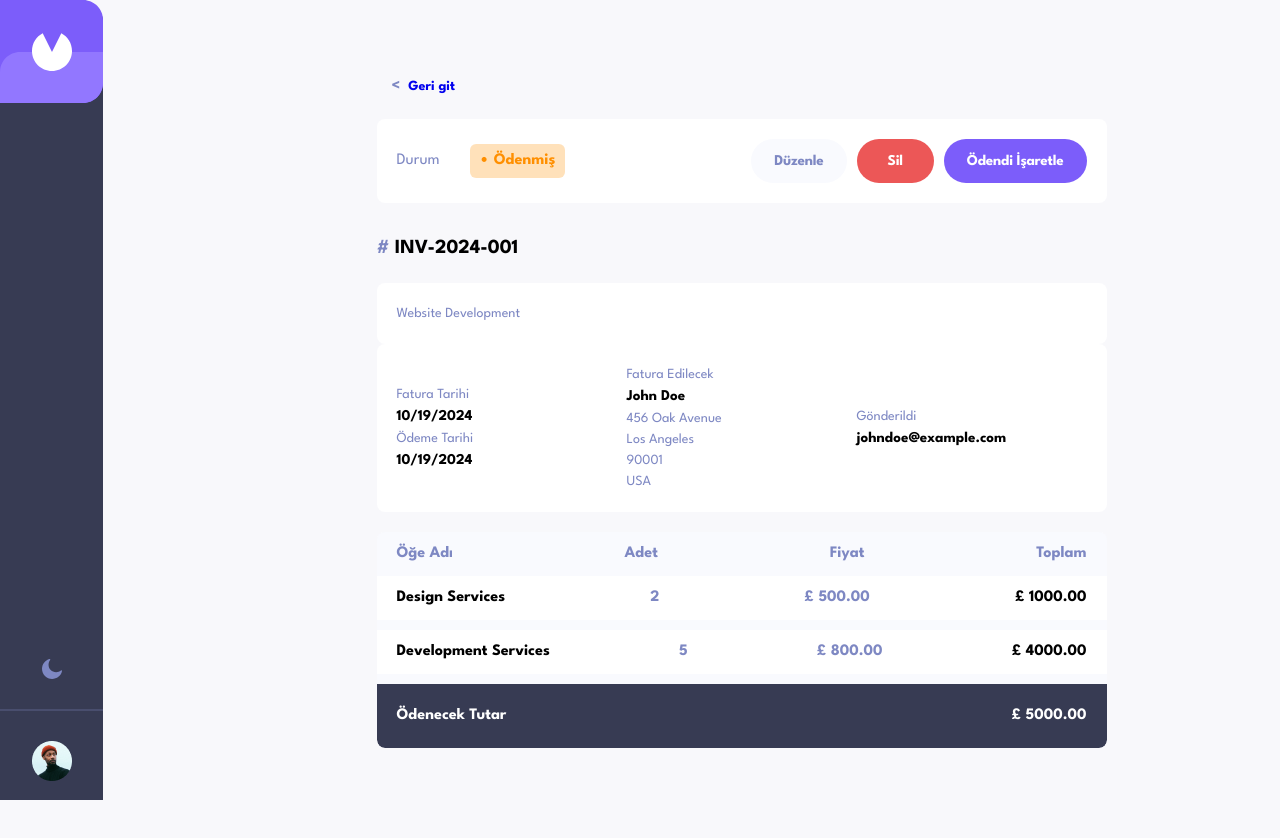
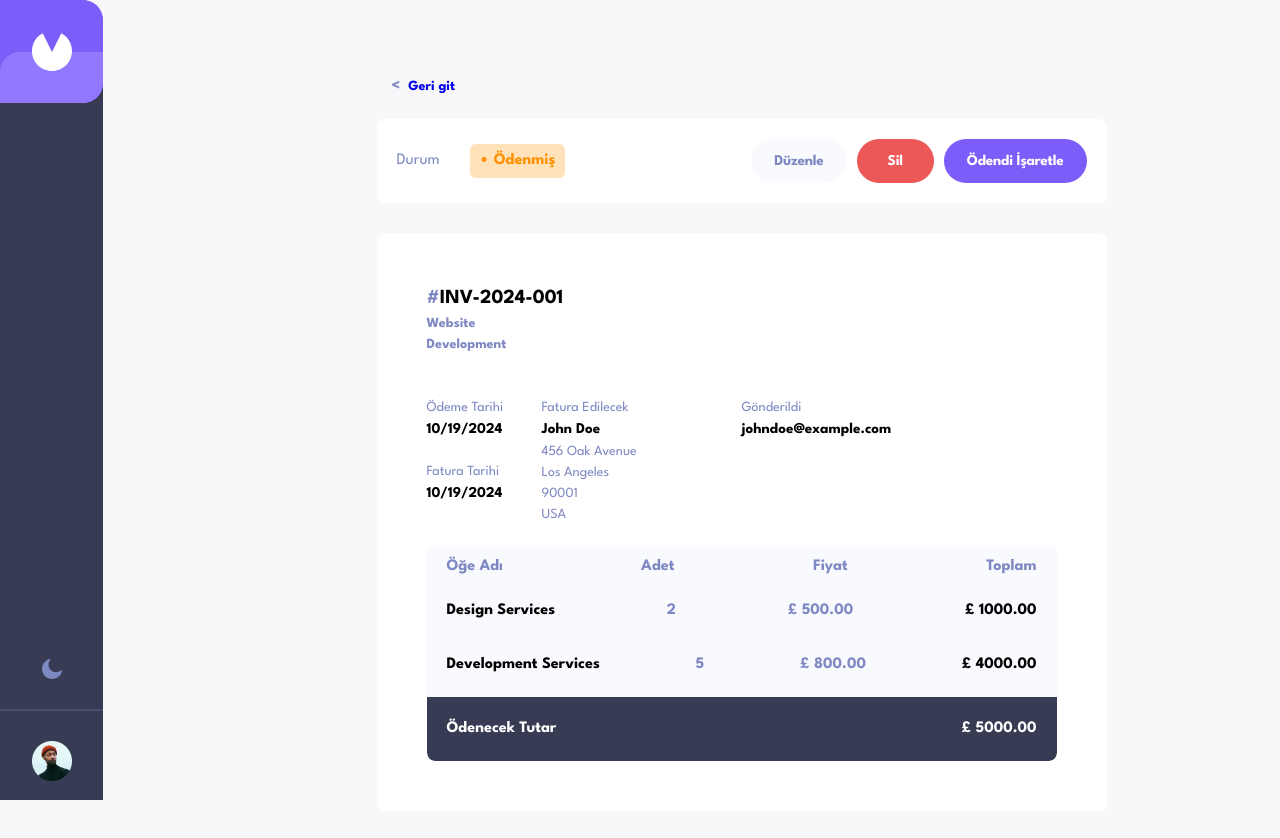
Before and after one commit to dogasvs/invoice-app, a Next.js app: page /details/1 in a window 1280 px wide. Shown: the top 838 px of the page. Built offline with nearby package versions, Linux system fonts and the light colour scheme.

Commit message:
details sayfasındaki öğeler grid ile yeniden oluşturuldu

```diff
--- a/app/(invoices-list)/details/invoice-detail.css
+++ b/app/(invoices-list)/details/invoice-detail.css
@@ -119,25 +119,31 @@
 /* Invoice Bilgileri */
 .invoiceInfo {
   margin-top: 20px;
+  background-color: #fff;
+  padding: 50px;
+  border-radius: 8px;
 }
 
 .infoHeader {
   font-size: 20px;
   font-weight: bold;
-  margin-bottom: 20px;
-  display: flex;
-  align-items: center;
-  gap: 5px;
 }
 
 .infoDetails {
-  background-color: #ffffff;
-  border-radius: 8px;
-  padding: 20px;
-  display: flex;
-  justify-content: space-between;
-  align-items: center;
-}
+  display: grid;
+  grid-template-columns: repeat(4, 1fr);
+  grid-template-rows: repeat(2, 1fr);
+  grid-column-gap: 0px;
+  grid-row-gap: 0px;
+  }
+
+  .infoHeader { grid-area: 1 / 1 / 3 / 4; }
+  .invoiceDate { grid-area: 1 / 4 / 2 / 5; }
+  .invoicePayment { grid-area: 3 / 1 / 4 / 2; }
+  .invoiceDate { grid-area: 4 / 1 / 5 / 2; }
+  .infoRight { grid-area: 3 / 2 / 5 / 3; }
+  .infoSent { grid-area: 3 / 3 / 5 / 4; }
+
 
 .infoLeft,
 .infoRight,
@@ -194,7 +200,6 @@
 }
 
 .item {
-  background-color: #ffffff;
   color: rgb(0, 0, 0);
 }
 
--- a/components/invoiceDetailsContent.jsx
+++ b/components/invoiceDetailsContent.jsx
@@ -50,22 +50,26 @@
             </div>
 
             <div className="invoiceInfo">
+
+
+                <div className="infoDetails">
                 <div className="infoHeader">
                     <span style={{ color: "#7E88C3" }}>#</span>
                     <span>{updatedInvoiceData.invoiceNumber}</span>
-                </div>
-
                 <span className="infoDetails">
                     <p>{updatedInvoiceData.projectDescription}</p>
                 </span>
+                </div>
 
-                <div className="infoDetails">
-                    <div className="infoLeft">
-                        <p>Fatura Tarihi</p>
-                        <h4>{new Date(updatedInvoiceData.invoiceDate).toLocaleDateString()}</h4>
-                        <p>Ödeme Tarihi</p>
-                        <h4>{new Date(updatedInvoiceData.invoiceDate).toLocaleDateString()}</h4>
-                    </div>
+                        <div className="invoiceDate">
+                            <p>Fatura Tarihi</p>
+                            <h4>{new Date(updatedInvoiceData.invoiceDate).toLocaleDateString()}</h4>
+                        </div>
+                        <div className="invoicePayment">
+                            <p>Ödeme Tarihi</p>
+                            <h4>{new Date(updatedInvoiceData.invoiceDate).toLocaleDateString()}</h4>
+                        </div>
+
                     <div className="infoRight">
                         <p>Fatura Edilecek</p>
                         <h4>{updatedInvoiceData.billTo.name}</h4>
```
